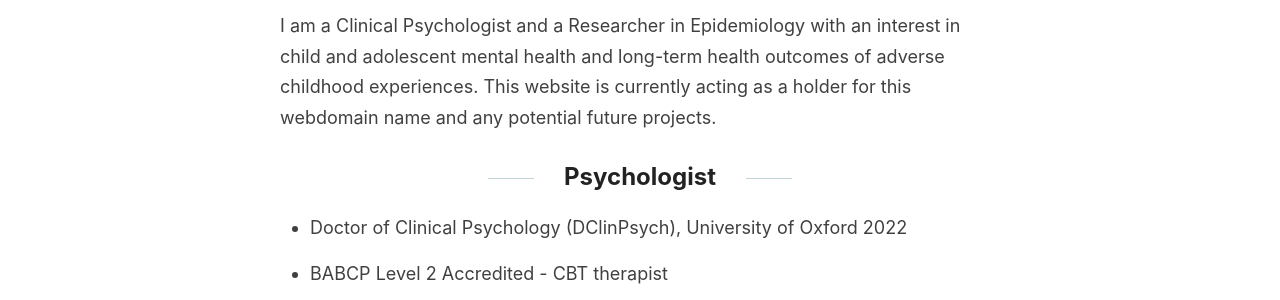
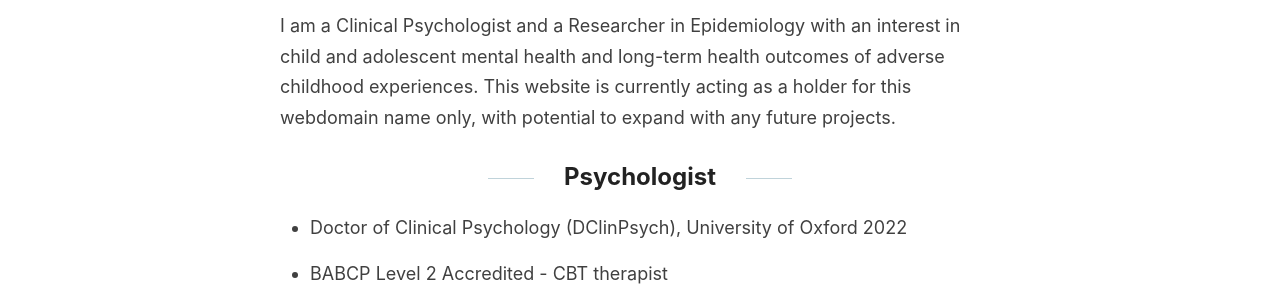
Before and after one commit to shabeer-syed/shabeersyed, a Jekyll site: the page built from index.md, in a window 1280 px wide. Shown: the part 331-631 px from the top of the page. Built offline with Jekyll 4.4.1, drawn with Linux system fonts in a browser that asks for light colours; comment, search, counter and statistics services are not loaded.

Commit message:
Update index.md

```diff
--- a/index.md
+++ b/index.md
@@ -4,7 +4,7 @@ title: Introduction
 categories: [Welcome!]
 ---
 
-I am a Clinical Psychologist and a Researcher in Epidemiology with an interest in child and adolescent mental health and long-term health outcomes of adverse childhood experiences. This website is currently acting as a holder for this webdomain name and any potential future projects.
+I am a Clinical Psychologist and a Researcher in Epidemiology with an interest in child and adolescent mental health and long-term health outcomes of adverse childhood experiences. This website is currently acting as a holder for this webdomain name only, with potential to expand with any future projects.
 
 ## Psychologist
 
```
